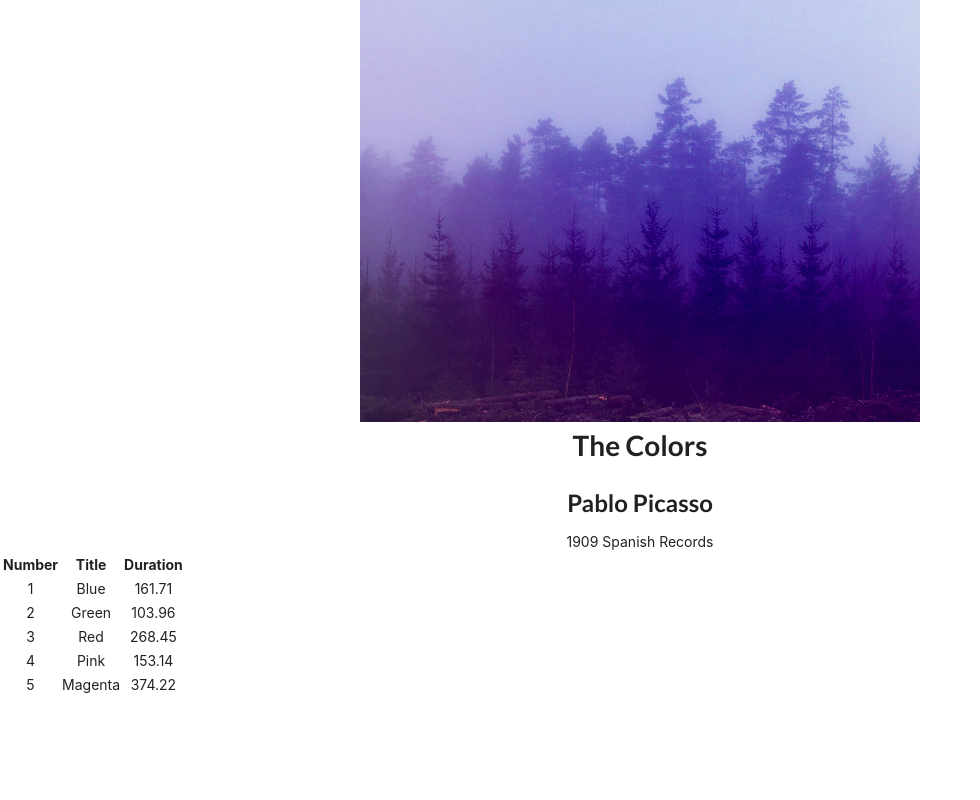
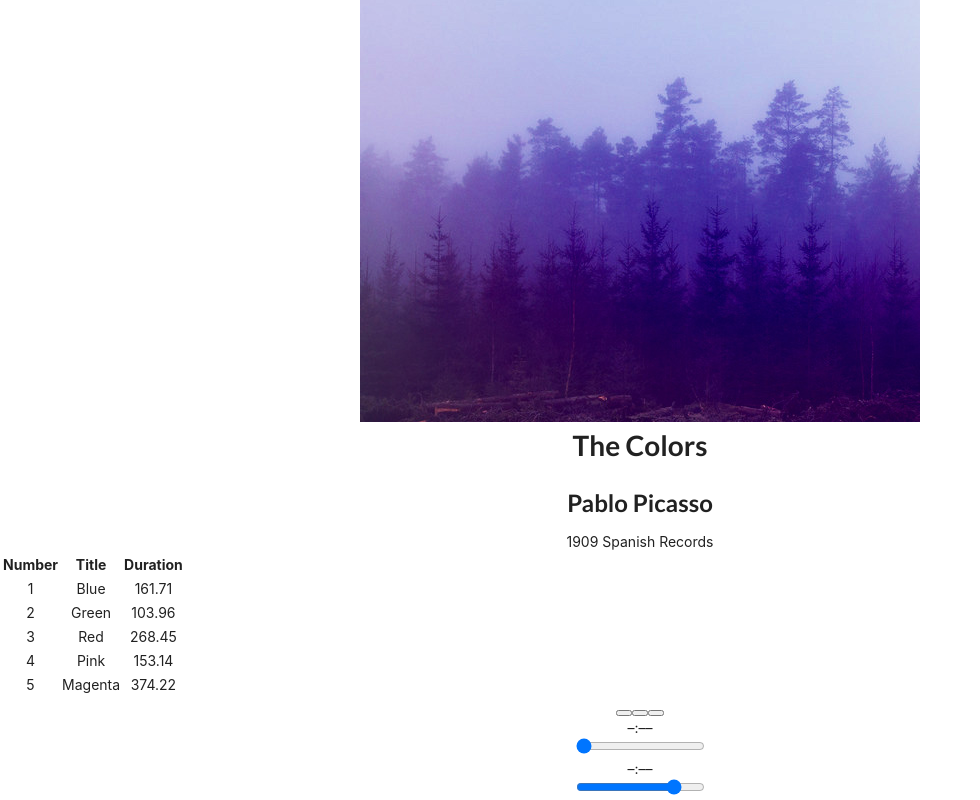
Before and after one commit to darsoohoo/bloc-jams-react, a React (Create React App) app: page /album/the-colors in a window 1280 px wide. Shown: the part 238-1038 px from the top of the page, without its empty margins (0-980 px from the left). Before the commit the page ends 936 px from the top, so only its background shows below. Built offline with nearby package versions, Linux system fonts and the light colour scheme.

Commit message:
Checkpoint 2760 Player Bar Buttons: complete

```diff
--- a/src/components/Album.js
+++ b/src/components/Album.js
@@ -1,7 +1,6 @@
 import React, { Component } from 'react';
 import albumData from './../data/albums';
- import { Link } from 'react-router-dom';
-
+import PlayerBar from './PlayerBar';
 
 
 class Album extends Component {
@@ -49,17 +48,26 @@
     }
 
 
+    handlePrevClick() {
+        const currentIndex = this.state.album.songs.findIndex(song => this.state.currentSong === song);
+        const newIndex = Math.max(0, currentIndex - 1);
+        const newSong = this.state.album.songs[newIndex];
+        this.setSong(newSong);
+        this.play();
+    }
+
+
     audioConfig(song, index) {
 
     const isSameSong = this.state.currentSong === song;
     if (this.state.hovering === false && this.state.isPlaying === false) {
         return index +1;
         } else if (this.state.hovering === index + 1 && this.state.isPlaying === false) {
-        return <i className="play icon" ></i>;
+        return <i className="ion-play"></i>;
         } else if (this.state.hovering === index + 1 && this.state.isPlaying && isSameSong) {
-            return <i className="pause icon" ></i>;
+            return <i className="ion-pause" ></i>;
         } else if (this.state.hovering === false && this.state.isPlaying && isSameSong) {
-            return <i className="pause icon" ></i>;
+            return <i className="ion-pause" ></i>;
         } else if (this.state.hovering === index + 1 && this.state.isPlaying === false ) {
             return index + 1;
         } else if (!this.state.hovering === false) {
@@ -112,6 +120,12 @@
               }
           </tbody>
         </table>
+        <PlayerBar
+            isPlaying={this.state.isPlaying}
+            currentSong={this.state.currentSong}
+            handleSongClick={() => this.handleSongClick(this.state.currentSong)}
+            handlePreClick={() => this.handleSongClick()}
+        />
       </section>
     );
   }
--- /dev/null
+++ b/src/components/PlayerBar.js
@@ -0,0 +1,33 @@
+import React, { Component } from 'react';
+
+class PlayerBar extends Component {
+    render() {
+        return (
+            <section className="player-bar">
+                <section id="buttons">
+                    <button id="previous" onClick={this.props.handlePrevClick}>
+                        <span className="ion-skip-backward"></span>
+                    </button>
+                    <button id="play-pause" onClick={this.props.handleSongClick} >
+                        <span className={this.props.isPlaying ? 'pause icon' : 'play icon'}></span>
+                    </button>
+                    <button id="next">
+                        <span className="ion-skip-forward"></span>
+                    </button>
+                    </section>
+                    <section id="time-control">
+                        <div className="current-time">–:––</div>
+                        <input type="range" className="seek-bar" value="0" />
+                        <div className="total-time">–:––</div>
+                    </section>
+                    <section id="volume-control">
+                        <div className="icon ion-volume-low"></div>
+                        <input type="range" className="seek-bar" value="80" />
+                        <div className="icon ion-volume-high"></div>
+                </section>
+            </section>
+        );
+    }
+}
+
+export default PlayerBar;
```
Lines whose indentation alone changed are shown as unchanged.
